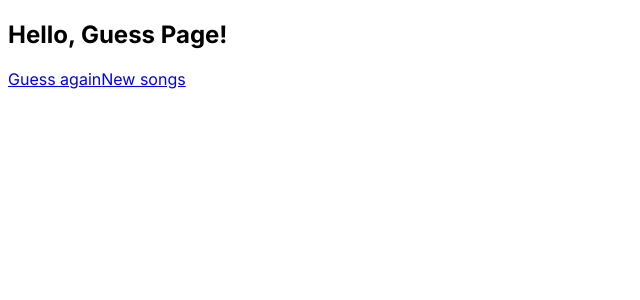
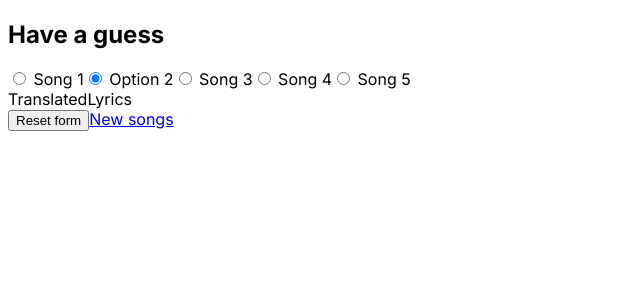
Before and after one commit to Jordan-Walters-23/guessthesong, a Next.js app: page /guess in a window 1280 px wide. Shown: the top 300 px of the page, without its empty margins (0-640 px from the left). Built offline with nearby package versions, Linux system fonts and the light colour scheme.

Commit message:
Components Butons Radio Inputs

```diff
--- a/src/app/guess/page.tsx
+++ b/src/app/guess/page.tsx
@@ -1,12 +1,15 @@
-import Link from "next/link";
+import SongSelection from "@/components/SongSelection";
+import TranslatedLyrics from "@/components/TranslatedLyrics";
+import Page2Nav from "@/components/Page2Nav";
+
 
 // `app/guess/page.tsx` is the UI for the `/guess` URL
 export default function Page() {
   return (
     <>
-      <h1>Hello, Guess Page!</h1>
-      <Link href="/guess">Guess again</Link>
-      <Link href="/">New songs</Link>
+      <SongSelection />
+      <TranslatedLyrics />
+      <Page2Nav />
     </>
   );
 }
--- /dev/null
+++ b/src/components/Page2Nav.tsx
@@ -0,0 +1,13 @@
+import React from "react";
+import Link from "next/link";
+
+function Page2Nav() {
+  return (
+    <>
+      <button type="reset">Reset form</button>
+      <Link href="/">New songs</Link>
+    </>
+  );
+}
+
+export default Page2Nav;
--- /dev/null
+++ b/src/components/SongSelection.tsx
@@ -0,0 +1,32 @@
+import React from "react";
+
+function SongSelection() {
+  return (
+    <>
+      <h1>Have a guess</h1>
+      <label>
+        <input type="radio" name="myRadio" value="Song1" /> Song 1
+      </label>
+      <label>
+        <input
+          type="radio"
+          name="myRadio"
+          value="Song2"
+          defaultChecked={true}
+        />{" "}
+        Option 2
+      </label>
+      <label>
+        <input type="radio" name="myRadio" value="Song3" /> Song 3
+      </label>
+      <label>
+        <input type="radio" name="myRadio" value="Song4" /> Song 4
+      </label>
+      <label>
+        <input type="radio" name="myRadio" value="Song5" /> Song 5
+      </label>
+    </>
+  );
+}
+
+export default SongSelection;
--- /dev/null
+++ b/src/components/TranslatedLyrics.tsx
@@ -0,0 +1,9 @@
+import React from 'react'
+
+function TranslatedLyrics() {
+  return (
+    <div>TranslatedLyrics</div>
+  )
+}
+
+export default TranslatedLyrics
```
